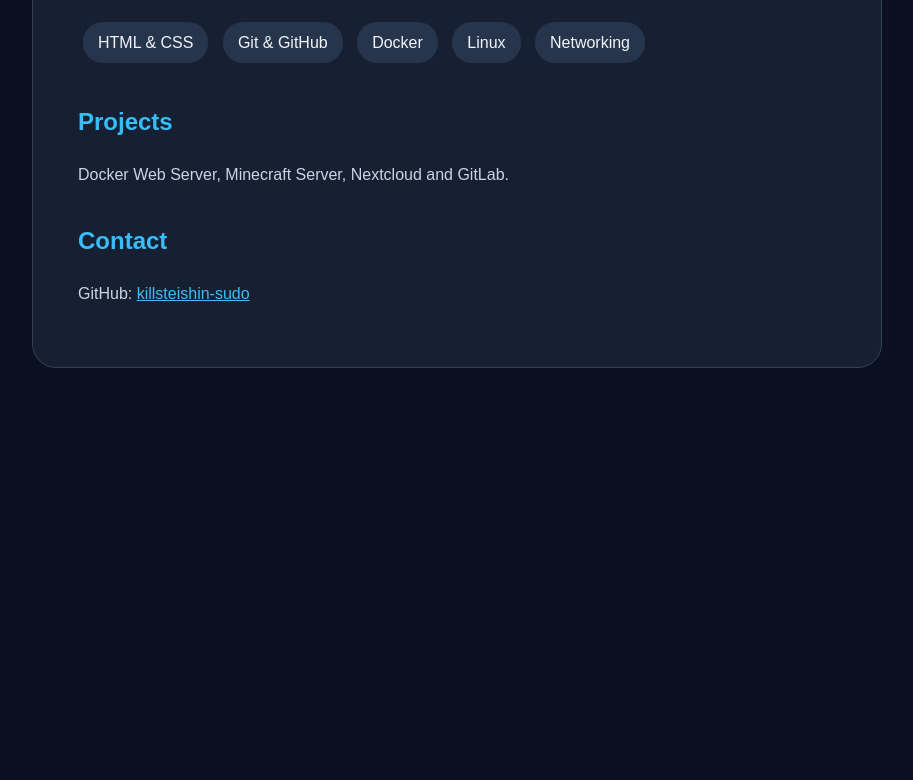
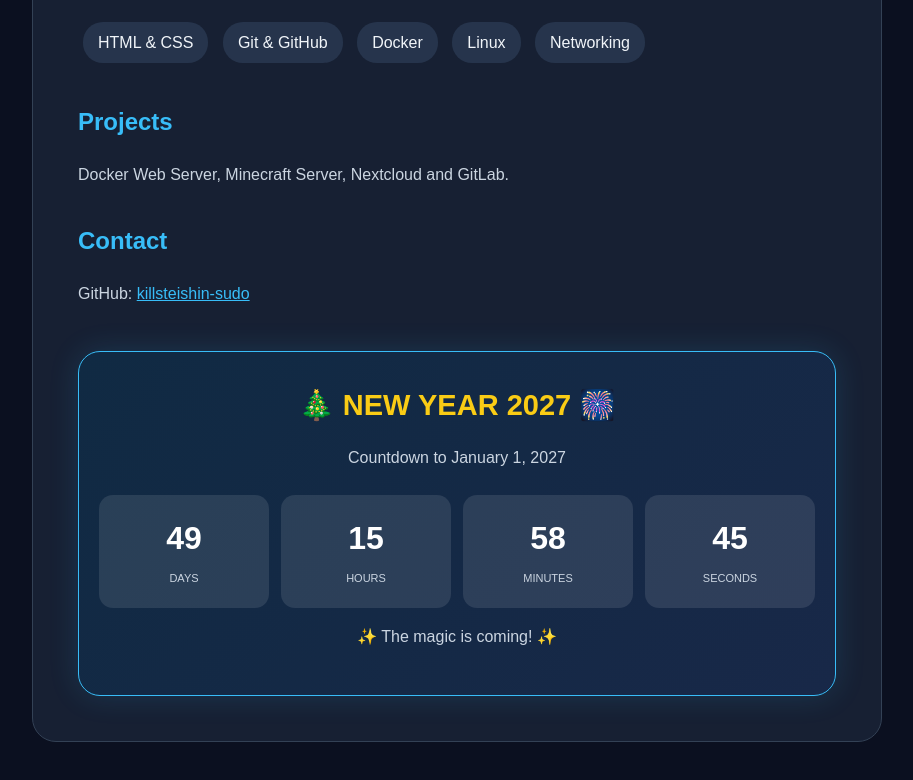
Before and after one commit to killsteishin-sudo/my-cv, a plain HTML site: page index.html in a window 1280 px wide. Shown: the part 462-1242 px from the top of the page, without its empty margins (183-1096 px from the left). Before the commit the page ends 900 px from the top, so only its background shows below. Drawn offline with Linux system fonts and the light colour scheme.

Commit message:
Add New Year countdown timer

```diff
--- a/index.html
+++ b/index.html
@@ -68,6 +68,133 @@
         killsteishin-sudo
       </a>
     </p>
+
+<!-- NEW YEAR COUNTDOWN TIMER -->
+<style>
+  .new-year-timer {
+    margin-top: 45px;
+    padding: 30px 20px;
+    border-radius: 22px;
+    text-align: center;
+    background: linear-gradient(135deg, #102a43, #182848);
+    border: 1px solid #38bdf8;
+    box-shadow: 0 0 30px rgba(56,189,248,.15);
+    color: white;
+  }
+
+  .new-year-timer h2 {
+    color: #facc15;
+    font-size: 29px;
+    margin: 0 0 10px;
+  }
+
+  .new-year-timer p {
+    color: #cbd5e1;
+  }
+
+  .timer-grid {
+    display: grid;
+    grid-template-columns: repeat(4, 1fr);
+    gap: 12px;
+    margin-top: 25px;
+  }
+
+  .timer-box {
+    background: rgba(255,255,255,.1);
+    padding: 18px 5px;
+    border-radius: 14px;
+  }
+
+  .timer-number {
+    display: block;
+    font-size: 32px;
+    font-weight: bold;
+    color: #fff;
+  }
+
+  .timer-label {
+    font-size: 11px;
+    color: #cbd5e1;
+  }
+
+  @media(max-width: 500px) {
+    .timer-grid { gap: 5px; }
+    .timer-number { font-size: 22px; }
+    .timer-box { padding: 12px 3px; }
+  }
+</style>
+
+<section class="new-year-timer">
+  <h2>🎄 NEW YEAR 2027 🎆</h2>
+  <p>Countdown to January 1, 2027</p>
+
+  <div class="timer-grid">
+    <div class="timer-box">
+      <span class="timer-number" id="days">00</span>
+      <span class="timer-label">DAYS</span>
+    </div>
+
+    <div class="timer-box">
+      <span class="timer-number" id="hours">00</span>
+      <span class="timer-label">HOURS</span>
+    </div>
+
+    <div class="timer-box">
+      <span class="timer-number" id="minutes">00</span>
+      <span class="timer-label">MINUTES</span>
+    </div>
+
+    <div class="timer-box">
+      <span class="timer-number" id="seconds">00</span>
+      <span class="timer-label">SECONDS</span>
+    </div>
+  </div>
+
+  <p id="new-year-message">✨ The magic is coming! ✨</p>
+</section>
+
+<script>
+  const newYear = new Date("2027-01-01T00:00:00");
+
+  function updateTimer() {
+    const difference = newYear.getTime() - Date.now();
+
+    if (difference <= 0) {
+      document.getElementById("new-year-message")
+        .textContent = "🎉 HAPPY NEW YEAR 2027! 🎉";
+
+      ["days", "hours", "minutes", "seconds"]
+        .forEach(id => {
+          document.getElementById(id).textContent = "00";
+        });
+
+      clearInterval(timerInterval);
+      return;
+    }
+
+    const days = Math.floor(difference / 86400000);
+    const hours = Math.floor((difference / 3600000) % 24);
+    const minutes = Math.floor((difference / 60000) % 60);
+    const seconds = Math.floor((difference / 1000) % 60);
+
+    document.getElementById("days").textContent =
+      String(days).padStart(2, "0");
+
+    document.getElementById("hours").textContent =
+      String(hours).padStart(2, "0");
+
+    document.getElementById("minutes").textContent =
+      String(minutes).padStart(2, "0");
+
+    document.getElementById("seconds").textContent =
+      String(seconds).padStart(2, "0");
+  }
+
+  const timerInterval = setInterval(updateTimer, 1000);
+  updateTimer();
+</script>
+<!-- END NEW YEAR TIMER -->
+
   </main>
 </body>
 </html>
```
